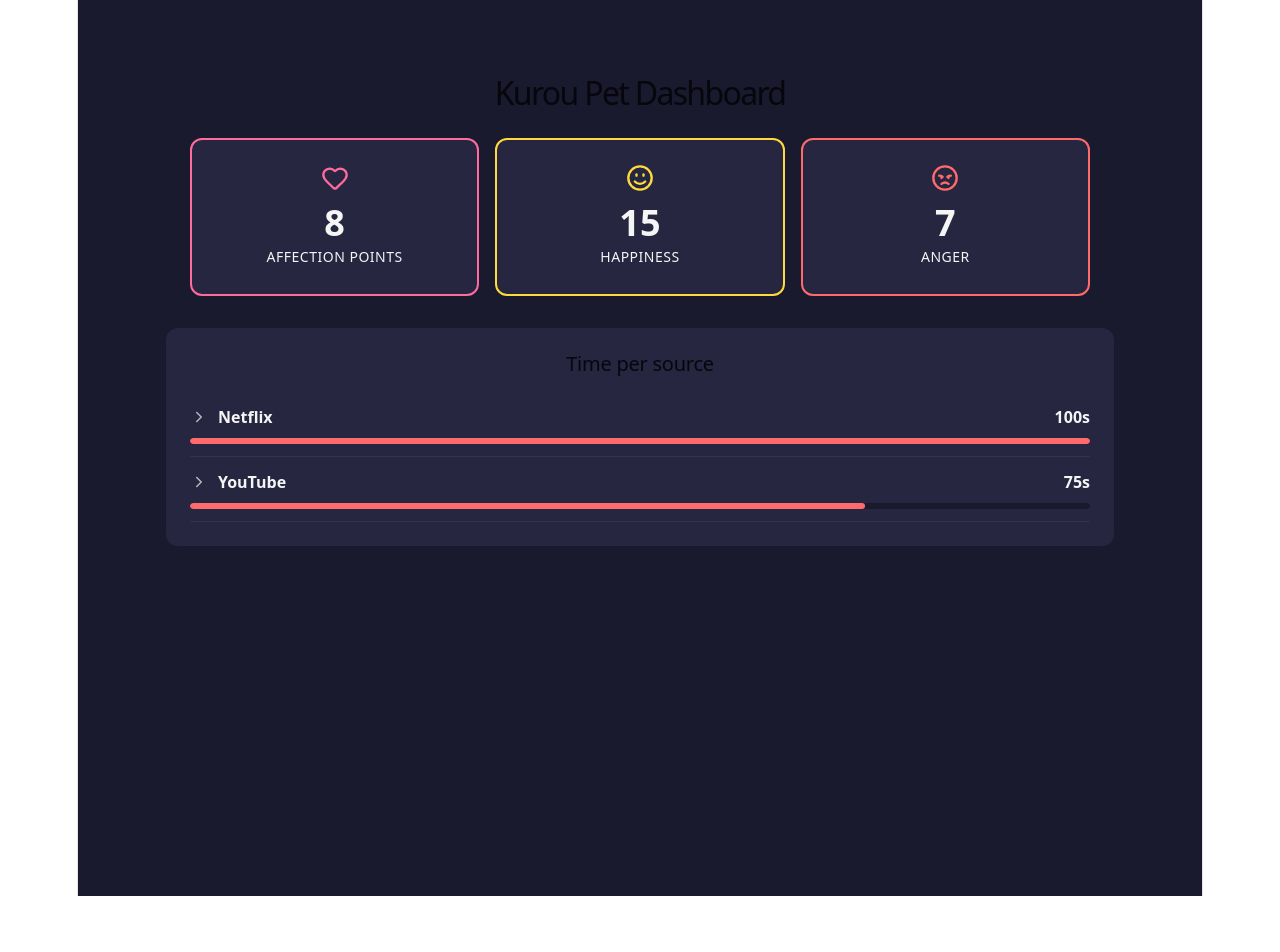
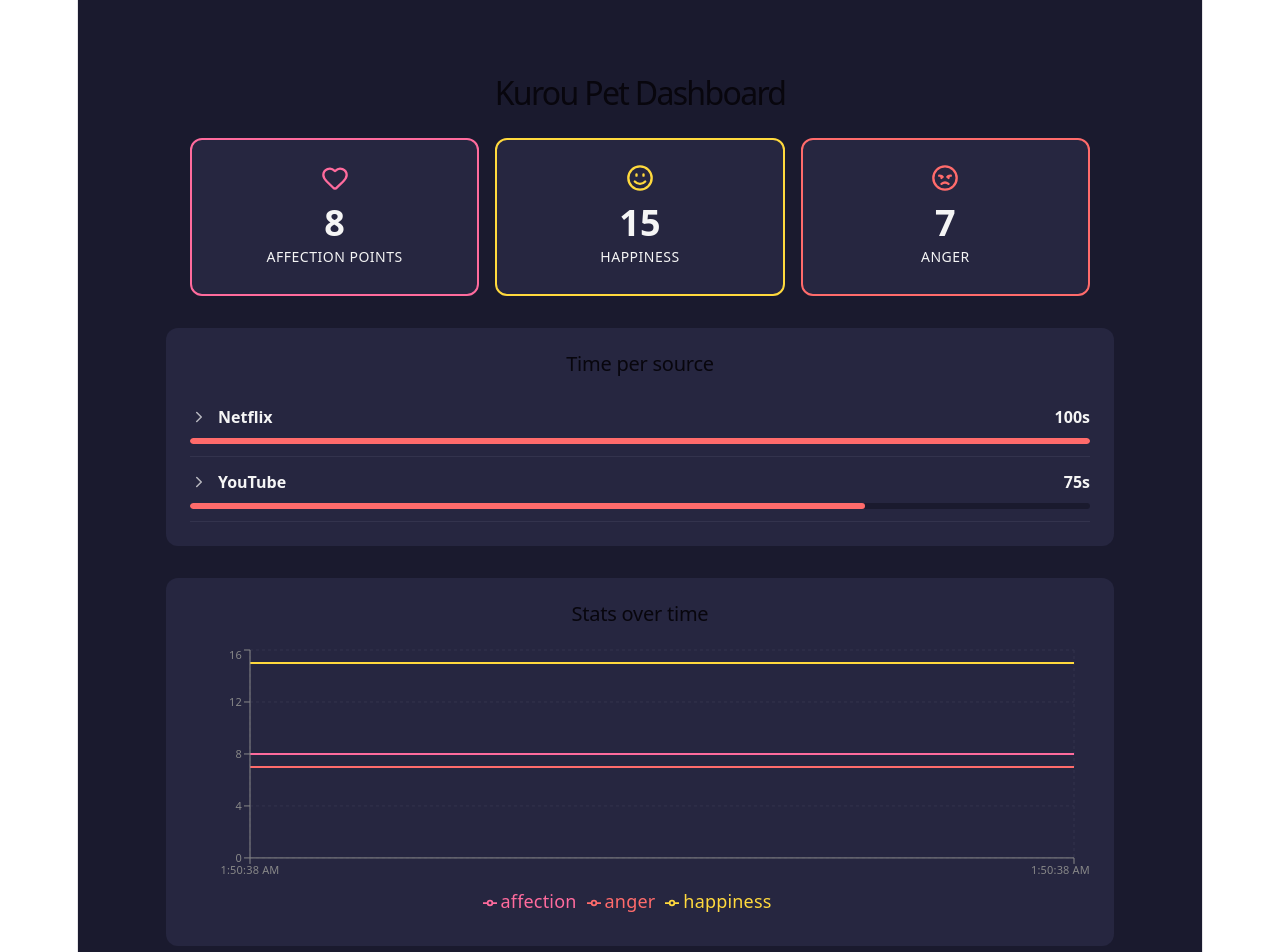
Before and after one commit to kekcodenoob/kurou-pet, a React app in the folder frontend/: page / in a window 1280 px wide. Shown: the top 952 px of the page. Before the commit the page ends 896 px from the top, so only its background shows below. Built offline with nearby package versions, Linux system fonts and the light colour scheme; the HTML template or start-up script is replaced by a standard one.

Commit message:
Added graph with my friend claude

```diff
--- a/frontend/package.json
+++ b/frontend/package.json
@@ -12,7 +12,8 @@
   "dependencies": {
     "lucide-react": "^1.14.0",
     "react": "^19.2.4",
-    "react-dom": "^19.2.4"
+    "react-dom": "^19.2.4",
+    "recharts": "^3.8.1"
   },
   "devDependencies": {
     "@eslint/js": "^9.39.4",
--- a/frontend/src/App.jsx
+++ b/frontend/src/App.jsx
@@ -2,6 +2,16 @@ import { useState, useEffect } from "react";
 // Each icon from lucide-react is its own React component you use like a custom tag,
 // e.g. <Heart />. Common props: `size` (px), `color`, `strokeWidth`.
 import { Heart, Smile, Angry, ChevronRight } from "lucide-react";
+import {
+  LineChart,
+  Line,
+  XAxis,
+  YAxis,
+  CartesianGrid,
+  Tooltip,
+  Legend,
+  ResponsiveContainer,
+} from "recharts";
 
 function App() {
   const [data, setData] = useState({
@@ -38,6 +48,19 @@ function App() {
   const [expanded, setExpanded] = useState({});
   const toggle = (source) =>
     setExpanded((prev) => ({ ...prev, [source]: !prev[source] }));
+
+  const [history, setHistory] = useState([]);
+
+  useEffect(() => {
+    if (!data) return;
+    const point = {
+      time: new Date().toLocaleTimeString(),
+      affection: data.total_affection_points ?? 0,
+      happiness: data.total_happiness_count ?? 0,
+      anger: data.total_anger_count ?? 0,
+    };
+    setHistory((prev) => [...prev, point].slice(-30));
+  }, [data]);
 
   // useEffect(() => {
   //   async function fetchData() {
@@ -167,6 +190,32 @@ function App() {
               </div>
             );
           })
+        )}
+      </div>
+
+      <div style={styles.section}>
+        <h2 style={styles.sectionTitle}>Stats over time</h2>
+        {history.length === 0 ? (
+          <p style={styles.empty}>Collecting data...</p>
+        ) : (
+          <ResponsiveContainer width="100%" height={280}>
+            <LineChart data={history} margin={{ top: 8, right: 16, bottom: 8, left: 0 }}>
+              <CartesianGrid strokeDasharray="3 3" stroke="#33334d" />
+              <XAxis dataKey="time" stroke="#888" tick={{ fontSize: 11 }} />
+              <YAxis stroke="#888" tick={{ fontSize: 11 }} />
+              <Tooltip
+                contentStyle={{
+                  background: "#1a1a2e",
+                  border: "1px solid #33334d",
+                  borderRadius: 8,
+                }}
+              />
+              <Legend />
+              <Line type="monotone" dataKey="affection" stroke="#ff6b9d" strokeWidth={2} dot={false} />
+              <Line type="monotone" dataKey="happiness" stroke="#ffd93d" strokeWidth={2} dot={false} />
+              <Line type="monotone" dataKey="anger" stroke="#ff6b6b" strokeWidth={2} dot={false} />
+            </LineChart>
+          </ResponsiveContainer>
         )}
       </div>
     </div>
```
Also changed, not shown: 1 other file (tests, documents, lock files or other folders).
